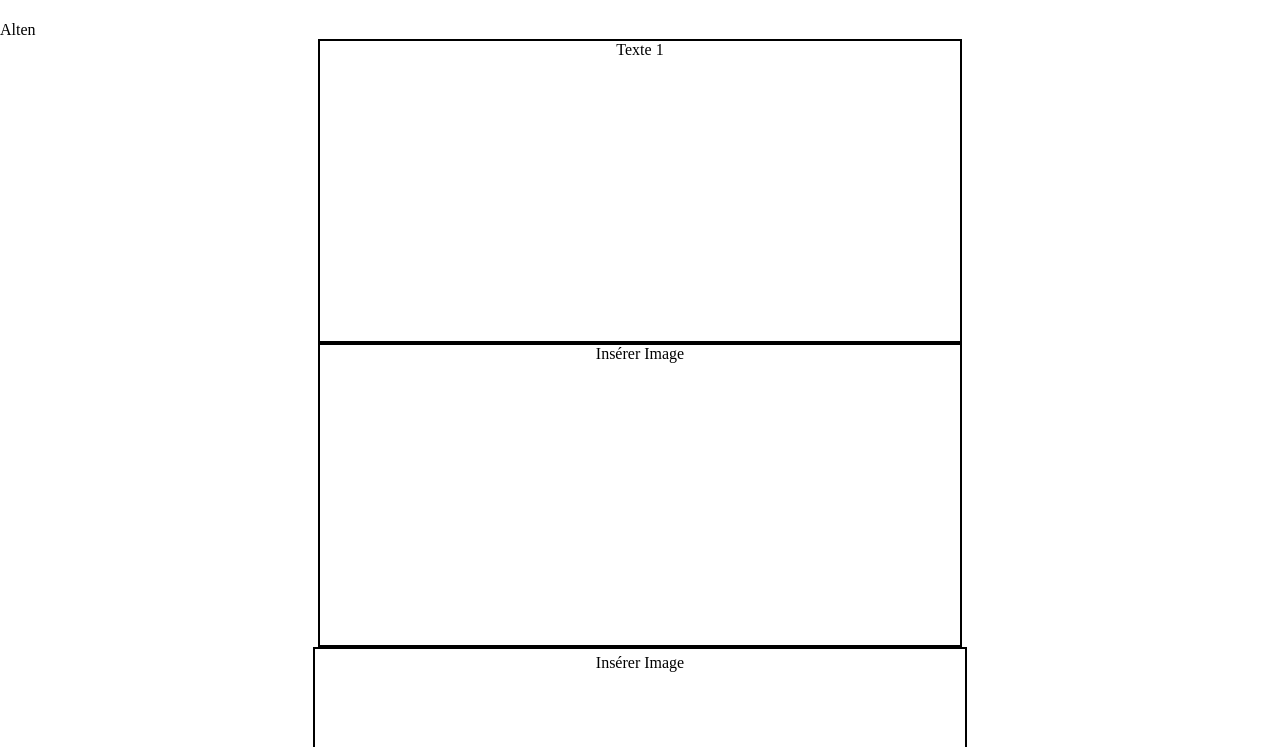
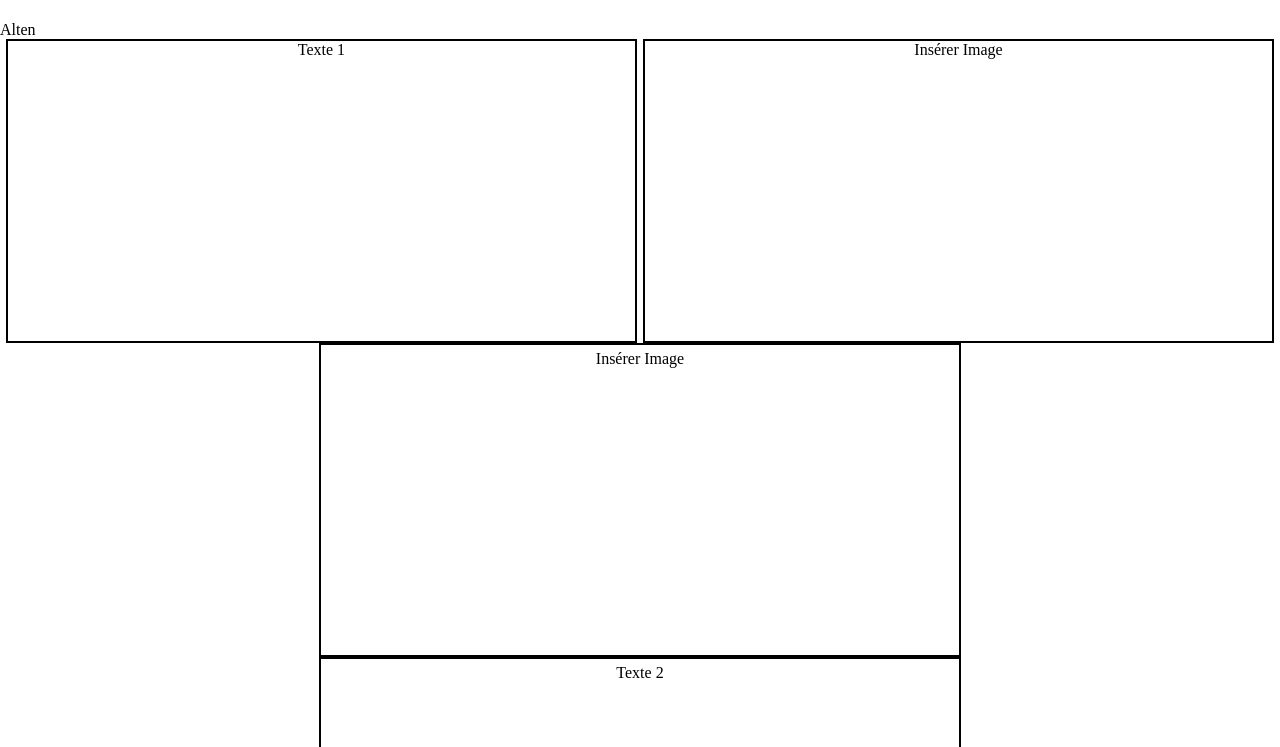
Before and after one commit to pchassig/Pr-sentation-Alten, a plain HTML site: page index.html in a window 1280 px wide. Shown: the part 53-800 px from the top of the page. Drawn offline with Linux system fonts and the light colour scheme.

Commit message:
Update styles.css pour réduire la taille des div

```diff
--- a/styles.css
+++ b/styles.css
@@ -57,7 +57,7 @@ div{
 }
 
 .section1 div{
-    width: 50%;
+    width: 49%;
     height: 300px;
     border: 2px solid black;
 }
@@ -71,7 +71,7 @@ div{
 }
 
 .section2 div{
-    width: 50%;
+    width: 49%;
     height: 300px;
     float: right;
     padding: 5px;
```
